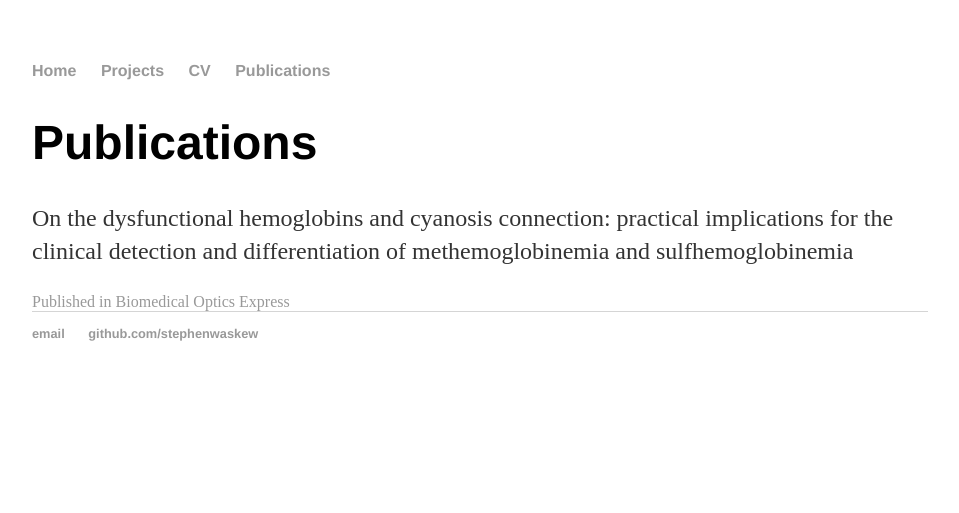
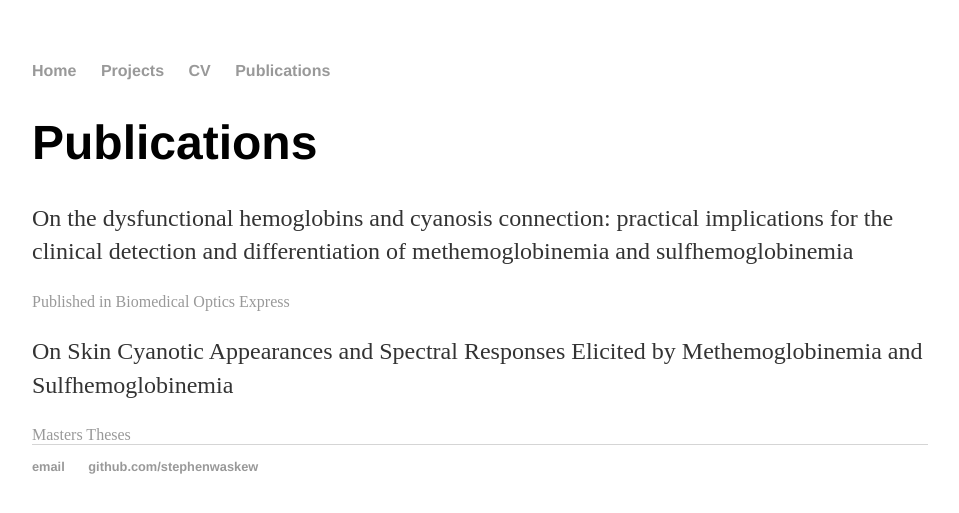
Before and after one commit to stephenwaskew/stephenwaskew.github.io, a Jekyll site: the page built from publications/index.html, in a window 1280 px wide. Shown: the top 513 px of the page, without its empty margins (160-1119 px from the left). Built offline with Jekyll 4.4.1, drawn with Linux system fonts in a browser that asks for light colours.

Commit message:
added theses

```diff
--- a/publications/index.html
+++ b/publications/index.html
@@ -7,9 +7,6 @@ title: Publications
 			<h1>Publications</h1>
 			<p> On the dysfunctional hemoglobins and cyanosis connection: practical implications for the clinical detection and differentiation of methemoglobinemia and sulfhemoglobinemia </p>
 			<a href="https://www.osapublishing.org/boe/abstract.cfm?uri=boe-9-7-3284"> Published in Biomedical Optics Express </a>
-
-
-
-
-
+			<p> On Skin Cyanotic Appearances and Spectral Responses Elicited by Methemoglobinemia and Sulfhemoglobinemia </p>
+			<a href="https://uwspace.uwaterloo.ca/handle/10012/13478"> Masters Theses </a>
 		</div>
```
